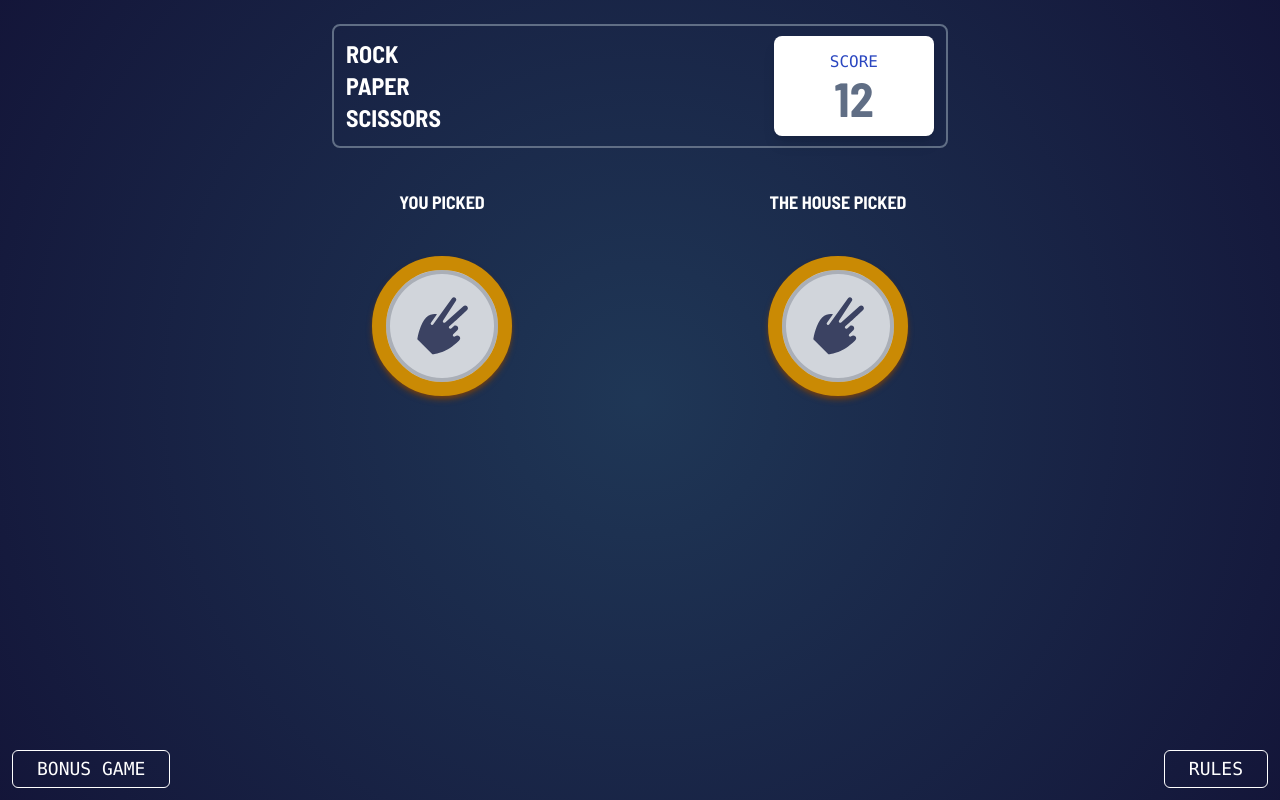
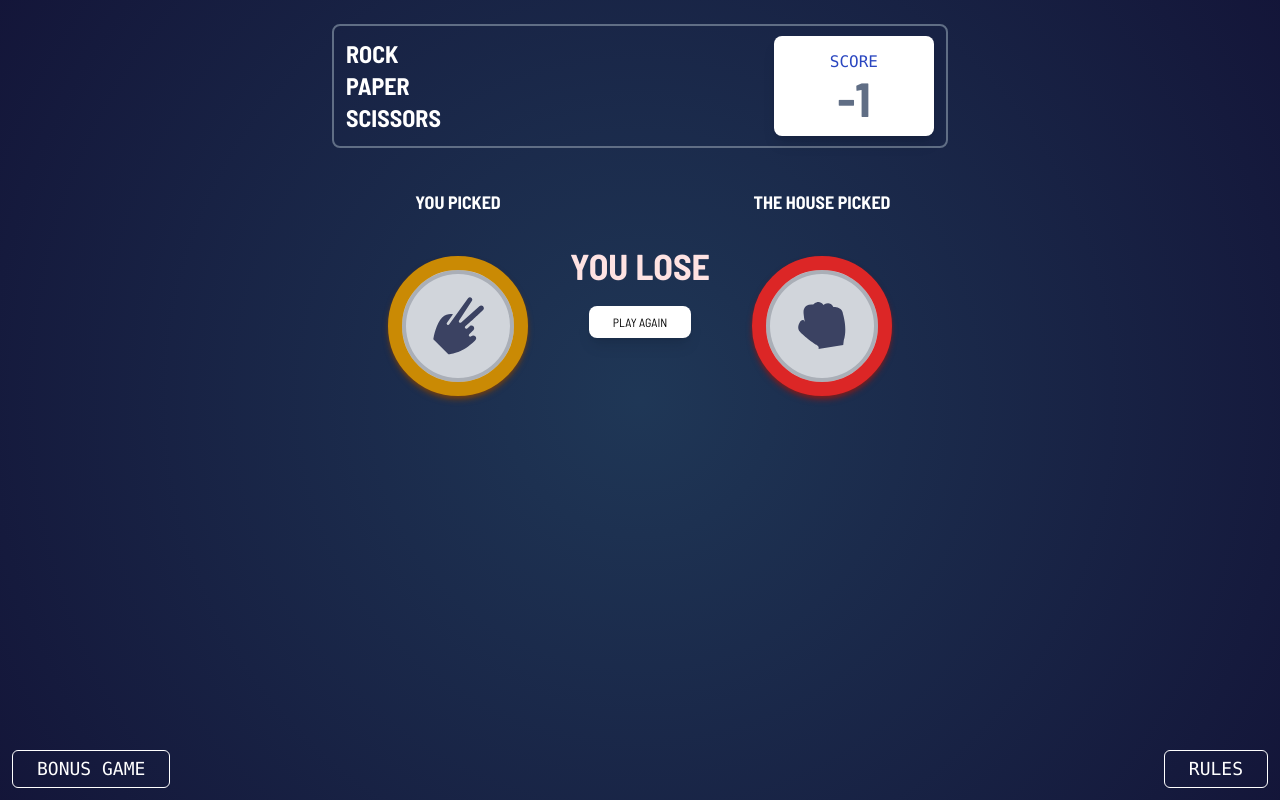
Before and after one commit to Muadh-Adekunle-Monsuru/rock-paper-scissors, a React (Vite) app: page / in a window 1280 px wide. Both pictures are taken after a click on the element 738 px from the left and 258 px from the top of the page. Built offline with nearby package versions, Linux system fonts and the light colour scheme.

Commit message:
regurlar game basic complete

```diff
--- a/src/Components/Header.tsx
+++ b/src/Components/Header.tsx
@@ -1,4 +1,7 @@
+import { useSelector } from 'react-redux';
+import { RootState } from '../../store/store';
 export default function Header() {
+	const store = useSelector((state: RootState) => state.data.score);
 	return (
 		<div className=' border-2 border-headerOutline p-1 px:10 rounded-lg lg:w-1/2 w-full flex justify-between items-center'>
 			<div className='uppercase text-white lg:text-2xl text-xl font-barlow-bold p-2'>
@@ -8,7 +11,7 @@ export default function Header() {
 			</div>
 			<div className='h-[90%] py-5 bg-white rounded-lg px-14 flex flex-col items-center justify-center shadow-lg mx-2'>
 				<h1 className='text-scoreText font-mono'>SCORE</h1>
-				<p className='text-5xl font-barlow-bold text-headerOutline '>12</p>
+				<p className='text-5xl font-barlow-bold text-headerOutline '>{store}</p>
 			</div>
 		</div>
 	);
--- a/src/Components/Picked.tsx
+++ b/src/Components/Picked.tsx
@@ -1,3 +1,4 @@
+import { useEffect } from 'react';
 import { useSelector, useDispatch } from 'react-redux';
 import { RootState } from '../../store/store';
 import LizardIcon from './LizardIcon';
@@ -5,10 +6,19 @@ import PaperIcon from './PaperIcon';
 import RockIcon from './RockIcon';
 import ScissorsIcon from './ScissorsIcon';
 import SpockIcon from './SpockIcon';
-import { housePick } from '../../store/dataslice';
+import {
+	housePick,
+	addScore,
+	deductScore,
+	userPick,
+	setResult,
+} from '../../store/dataslice';
+
 export default function Picked() {
 	const dispatch = useDispatch();
 	const store = useSelector((state: RootState) => state.data);
+	const userpick = useSelector((state: RootState) => state.data.userselection);
+
 	const getIcon = () => {
 		switch (store.userselection) {
 			case 'lizard':
@@ -25,41 +35,121 @@ export default function Picked() {
 				<div className='bg-blue-900 w-40 h-40 rounded-full'></div>;
 		}
 	};
-	const getComputerSelection = () => {
-		console.log('house picking');
+	const pickComputerSelection = () => {
 		const max = store.bonus ? 5 : 3;
 		const getRandomNumber = () => Math.floor(Math.random() * max) + 1;
+		let computerSelection;
 		switch (getRandomNumber()) {
 			case 1:
-				dispatch(housePick('scissors'));
-				return <ScissorsIcon />;
+				computerSelection = 'scissors';
+				break;
 			case 2:
-				dispatch(housePick('paper'));
-				return <PaperIcon />;
+				computerSelection = 'paper';
+				break;
 			case 3:
-				dispatch(housePick('rock'));
-				return <RockIcon />;
+				computerSelection = 'rock';
+				break;
 			case 4:
-				dispatch(housePick('lizard'));
-				return <LizardIcon />;
+				computerSelection = 'lizard';
+				break;
 			case 5:
-				dispatch(housePick('spock'));
-				return <SpockIcon />;
+				computerSelection = 'spock';
+				break;
 			default:
 				<div className='bg-blue-900 w-40 h-40 rounded-full'></div>;
 		}
+		dispatch(housePick(computerSelection));
+		if (
+			(userpick == 'paper' && computerSelection == 'rock') ||
+			(userpick == 'rock' && computerSelection == 'scissors') ||
+			(userpick == 'scissors' && computerSelection == 'paper')
+		) {
+			console.log('You Win');
+			dispatch(setResult('win'));
+			dispatch(addScore());
+		} else if (
+			(userpick == 'paper' && computerSelection == 'scissors') ||
+			(userpick == 'rock' && computerSelection == 'paper') ||
+			(userpick == 'scissors' && computerSelection == 'rock')
+		) {
+			console.log('YOU lose');
+			dispatch(setResult('lose'));
+			dispatch(deductScore());
+		} else {
+			dispatch(setResult('draw'));
+			console.log('Draw');
+		}
+	};
+	useEffect(() => {
+		pickComputerSelection();
+	}, []);
+
+	const getComputerIcon = () => {
+		switch (store.housepick) {
+			case 'lizard':
+				return <LizardIcon />;
+			case 'paper':
+				return <PaperIcon />;
+			case 'rock':
+				return <RockIcon />;
+			case 'scissors':
+				return <ScissorsIcon />;
+			case 'spock':
+				return <SpockIcon />;
+			default:
+				return <div className='bg-blue-900 w-40 h-40 rounded-full'></div>;
+		}
+	};
+
+	const handleReplay = () => {
+		dispatch(userPick(''));
 	};
 	return (
-		<div className='w-full lg:w-1/2 flex font-barlow-bold items-start justify-between uppercase text-white text-lg mt-10 lg:px-10 px-3'>
+		<>
+			<div className='w-full lg:w-1/2 flex font-barlow-bold items-start justify-between uppercase text-white text-lg mt-10 md:px-14 px-3'>
 				<div className='flex flex-col justify-center space-y-10 items-center'>
 					<h1>You Picked</h1>
 					<div>{getIcon()}</div>
 				</div>
+				{store.housepick && (
+					<div className='hidden lg:flex flex-col items-center justify-center h-full gap-5'>
+						{store.win == 'win' ? (
+							<div className='lg:text-4xl text-xl  text-green-100'>You Win</div>
+						) : store.win == 'lose' ? (
+							<div className='lg:text-4xl text-xl text-red-100'>You Lose</div>
+						) : (
+							<div className='lg:text-4xl text-xl  text-gray-100'>You Draw</div>
+						)}
+						<button
+							className='text-xs uppercase font-barlow-regular px-6 bg-white text-black rounded-lg p-2 shadow-lg hover:text-red-200 hover:scale-95 transition duration-300 ease-in-out'
+							onClick={() => handleReplay()}
+						>
+							play again
+						</button>
+					</div>
+				)}
 				<div className='flex flex-col justify-center space-y-10 items-center'>
 					<h1>The House Picked</h1>
-				{getComputerSelection()}
-				{/* <div className='bg-gray-800/70 w-20 h-20 p-14 rounded-full'/> */}
+					{getComputerIcon()}
 				</div>
 			</div>
+			{store.housepick && (
+				<div className='lg:hidden flex-col items-center justify-center h-full gap-5 p-10 font-barlow-bold'>
+					{store.win == 'win' ? (
+						<div className='text-6xl   text-green-100'>You Win</div>
+					) : store.win == 'lose' ? (
+						<div className='text-6xl text-red-100'>You Lose</div>
+					) : (
+						<div className='text-6xl   text-gray-100'>You Draw</div>
+					)}
+					<button
+						className='text-lg uppercase font-barlow-regular px-6 bg-white text-black rounded-lg p-2 shadow-lg hover:text-red-200 hover:scale-95 transition duration-300 ease-in-out w-full mt-4'
+						onClick={() => handleReplay()}
+					>
+						play again
+					</button>
+				</div>
+			)}
+		</>
 	);
 }
--- /dev/null
+++ b/src/Components/Result.tsx
@@ -0,0 +1,27 @@
+import { useSelector } from 'react-redux';
+import { RootState } from '../../store/store';
+import { useEffect } from 'react';
+export default function Result() {
+	const userpick = useSelector((state: RootState) => state.data.userselection);
+	const housepick = useSelector((state: RootState) => state.data.housepick);
+
+	useEffect(() => {
+		if (
+			(userpick == 'paper' && housepick == 'rock') ||
+			(userpick == 'rock' && housepick == 'scissors') ||
+			(userpick == 'scissors' && housepick == 'paper')
+		) {
+			console.log('YOU win');
+		} else if (
+			(userpick == 'paper' && housepick == 'scissors') ||
+			(userpick == 'rock' && housepick == 'paper') ||
+			(userpick == 'scissors' && housepick == 'rock')
+		) {
+			console.log('YOU lose');
+		} else {
+			console.log(userpick + housepick);
+			console.log('Draw');
+		}
+	}, []);
+	return <div></div>;
+}
--- a/store/dataslice.tsx
+++ b/store/dataslice.tsx
@@ -5,6 +5,7 @@ interface gamestate {
 	bonus: boolean;
 	modalOpen: boolean;
 	housepick: string;
+	win: string;
 }
 
 const initialState: gamestate = {
@@ -13,13 +14,14 @@ const initialState: gamestate = {
 	bonus: false,
 	modalOpen: false,
 	housepick: '',
+	win: '',
 };
 const dataSlice = createSlice({
 	name: 'dataslice',
 	initialState,
 	reducers: {
 		addScore: (state) => {
-			state.score += 1;
+			state.score += 2;
 		},
 		deductScore: (state) => {
 			state.score -= 1;
@@ -36,6 +38,9 @@ const dataSlice = createSlice({
 		changeModal: (state) => {
 			state.modalOpen = !state.modalOpen;
 		},
+		setResult: (state, action) => {
+			state.win = action.payload;
+		},
 	},
 });
 
@@ -46,6 +51,7 @@ export const {
 	changeGame,
 	changeModal,
 	housePick,
+	setResult,
 } = dataSlice.actions;
 
 export default dataSlice.reducer;
```
Lines whose indentation alone changed are shown as unchanged.
